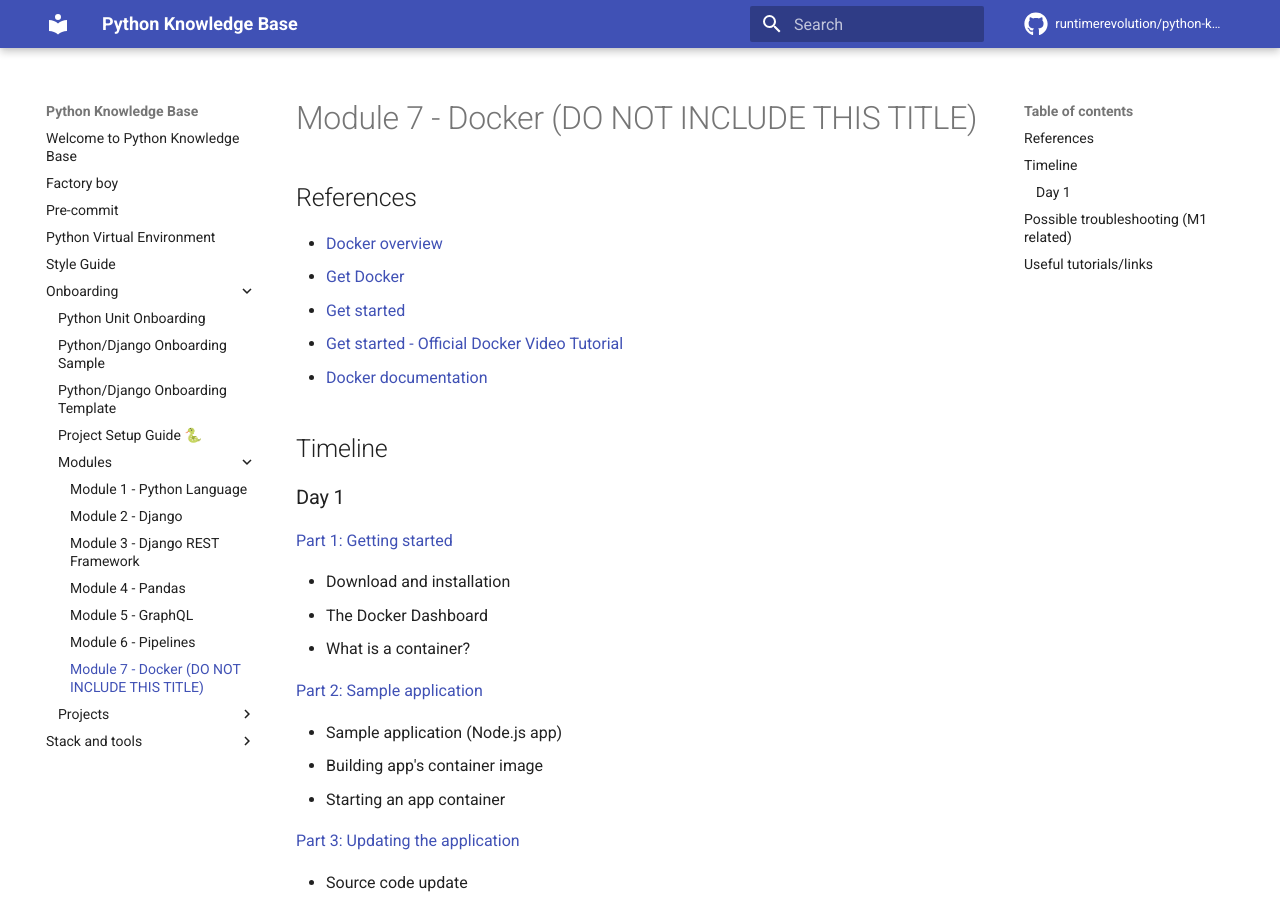
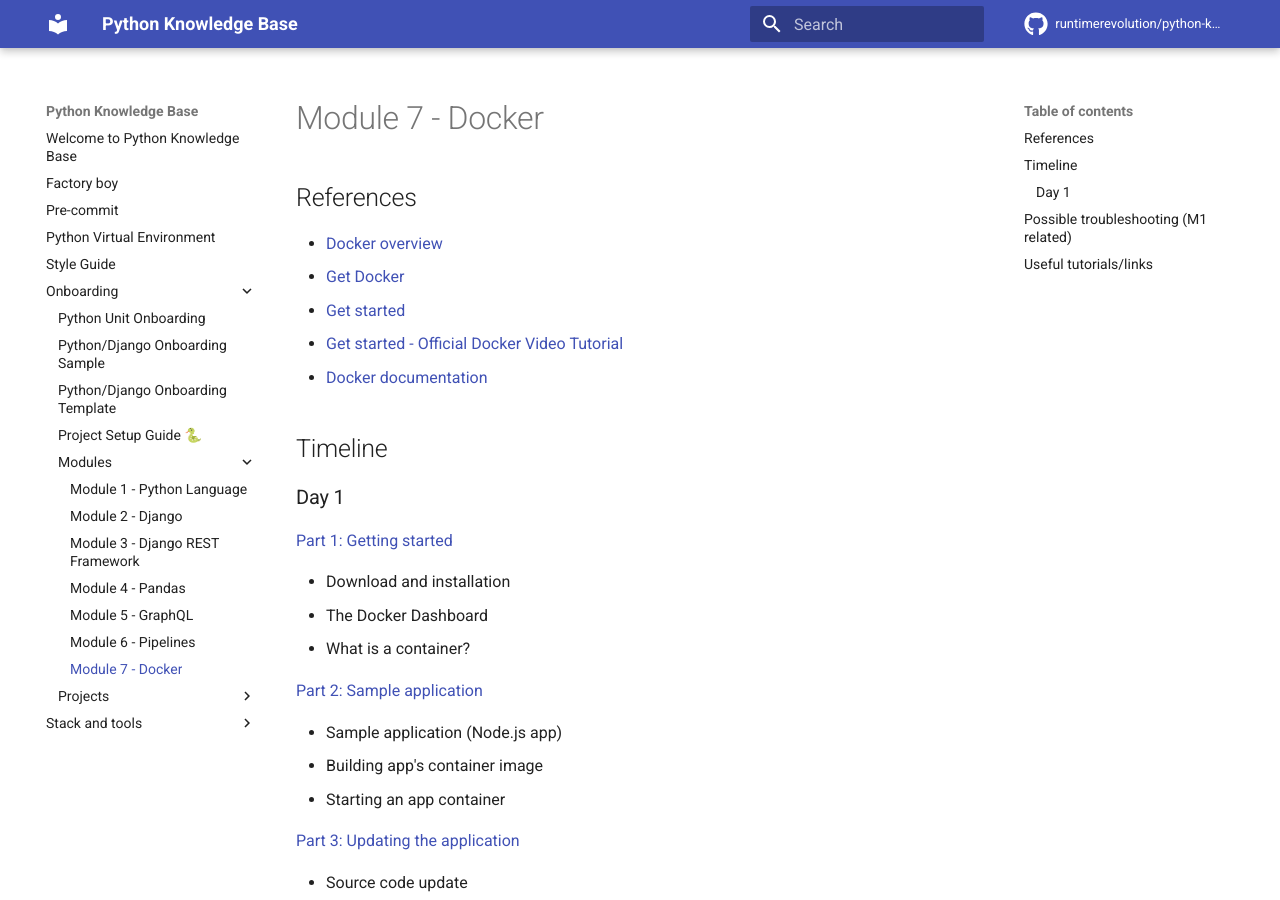
Before and after one commit to runtimerevolution/python-knowledge-base, an MkDocs documentation site: the page built from docs/onboarding/modules/module7-docker.md, in a window 1280 px wide and 900 px high. Built offline with MkDocs 1.6.1 and Material for MkDocs 9.7.7, drawn with Linux system fonts in a browser that asks for light colours; comment, search, counter and statistics services are not loaded.

Commit message:
Removes title disclaimer

```diff
--- a/docs/onboarding/modules/module7-docker.md
+++ b/docs/onboarding/modules/module7-docker.md
@@ -1,4 +1,4 @@
-# Module 7 - Docker (DO NOT INCLUDE THIS TITLE)
+# Module 7 - Docker
 
 ## References
 
```
